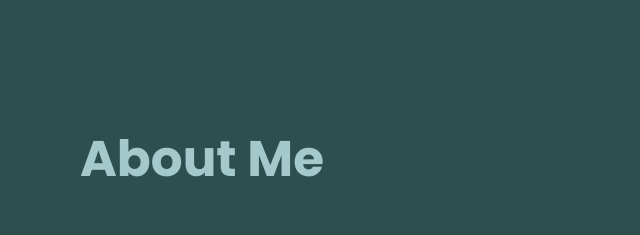
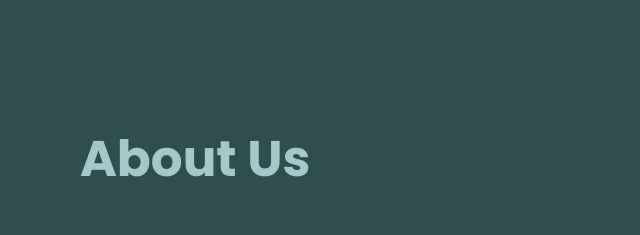
Before and after one commit to CoVaCole/cv-portfolio, a plain HTML site: page index.html in a window 1280 px wide. Shown: the part 800-1035 px from the top of the page, 0-640 px from the left. Drawn offline with nearby package versions, Linux system fonts and the light colour scheme.

Commit message:
Update index.html

```diff
--- a/index.html
+++ b/index.html
@@ -47,7 +47,7 @@
     </section>
     <section class="sub-section" id="about-me">
         <div class="information">
-            <h2>About Me</h2>
+            <h2>About Us</h2>
             <p>Hello. We are Vathe. We design and maintain social media accounts and websites, as well as do all else that is related to digital marketing.</p>
         </div>
         <div class="headshot-container">
```
